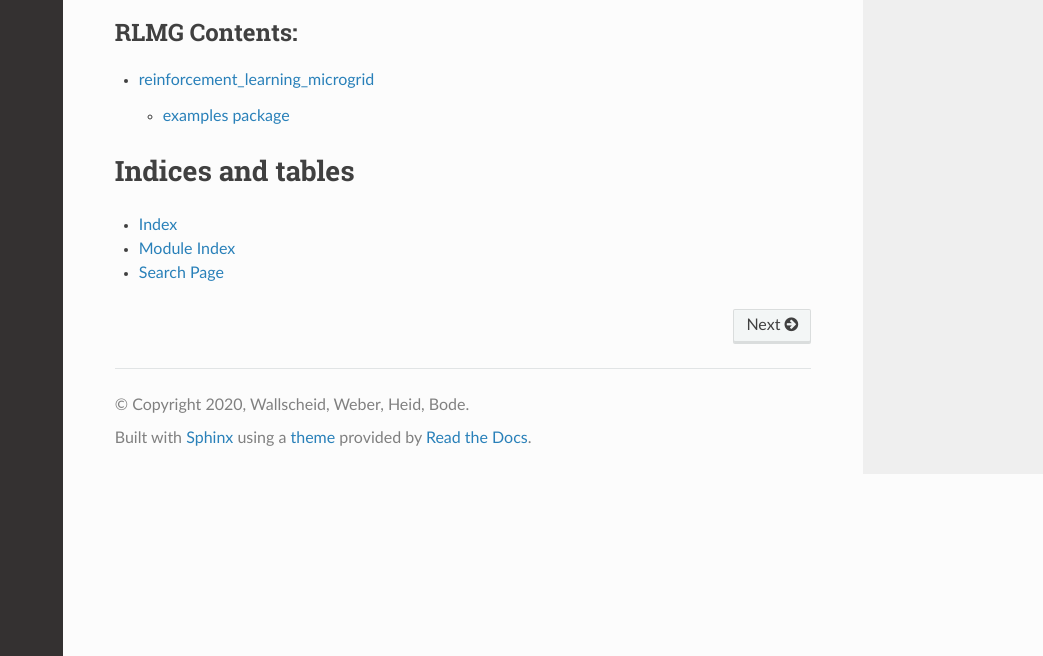
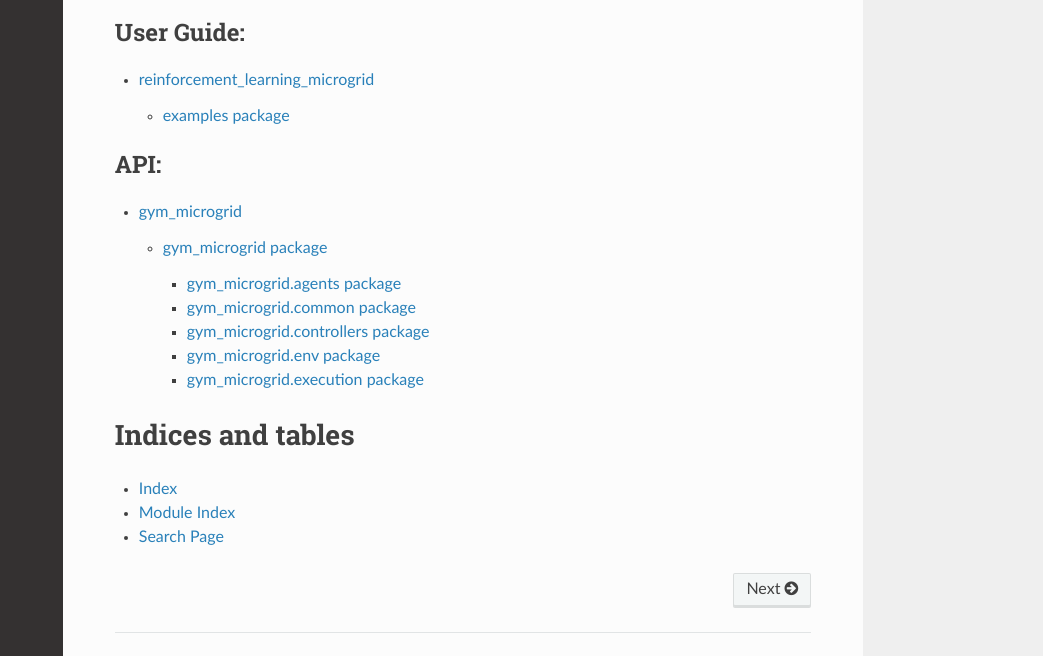
Before and after one commit to upb-lea/openmodelica-microgrid-gym, a Sphinx documentation site: the page built from docs/index.rst, in a window 1280 px wide and 900 px high, scrolled down 505 px, cut to the strip 244-900 px from the top of the window. Shown: the whole strip, without its empty margins (237-1280 px from the left). Built offline with Sphinx 7.4.7 and the Read the Docs theme 2.0.0, drawn with Linux system fonts in a browser that asks for light colours; pages that are not in the unit, such as notebooks, are missing from menus; some of the changed text lies outside the part shown.

```diff
--- /dev/null
+++ b/docs/api/gym_microgrid.agents.rst
@@ -0,0 +1,46 @@
+gym\_microgrid.agents package
+=============================
+
+Submodules
+----------
+
+gym\_microgrid.agents.agent module
+----------------------------------
+
+.. automodule:: gym_microgrid.agents.agent
+   :members:
+   :undoc-members:
+   :show-inheritance:
+
+gym\_microgrid.agents.saveopt module
+------------------------------------
+
+.. automodule:: gym_microgrid.agents.saveopt
+   :members:
+   :undoc-members:
+   :show-inheritance:
+
+gym\_microgrid.agents.staticctrl module
+---------------------------------------
+
+.. automodule:: gym_microgrid.agents.staticctrl
+   :members:
+   :undoc-members:
+   :show-inheritance:
+
+gym\_microgrid.agents.util module
+---------------------------------
+
+.. automodule:: gym_microgrid.agents.util
+   :members:
+   :undoc-members:
+   :show-inheritance:
+
+
+Module contents
+---------------
+
+.. automodule:: gym_microgrid.agents
+   :members:
+   :undoc-members:
+   :show-inheritance:
--- /dev/null
+++ b/docs/api/gym_microgrid.common.rst
@@ -0,0 +1,30 @@
+gym\_microgrid.common package
+=============================
+
+Submodules
+----------
+
+gym\_microgrid.common.itertools\_ module
+----------------------------------------
+
+.. automodule:: gym_microgrid.common.itertools_
+   :members:
+   :undoc-members:
+   :show-inheritance:
+
+gym\_microgrid.common.transforms module
+---------------------------------------
+
+.. automodule:: gym_microgrid.common.transforms
+   :members:
+   :undoc-members:
+   :show-inheritance:
+
+
+Module contents
+---------------
+
+.. automodule:: gym_microgrid.common
+   :members:
+   :undoc-members:
+   :show-inheritance:
--- /dev/null
+++ b/docs/api/gym_microgrid.controllers.rst
@@ -0,0 +1,54 @@
+gym\_microgrid.controllers package
+==================================
+
+Submodules
+----------
+
+gym\_microgrid.controllers.base module
+--------------------------------------
+
+.. automodule:: gym_microgrid.controllers.base
+   :members:
+   :undoc-members:
+   :show-inheritance:
+
+gym\_microgrid.controllers.disc\_inverter module
+------------------------------------------------
+
+.. automodule:: gym_microgrid.controllers.disc_inverter
+   :members:
+   :undoc-members:
+   :show-inheritance:
+
+gym\_microgrid.controllers.filter module
+----------------------------------------
+
+.. automodule:: gym_microgrid.controllers.filter
+   :members:
+   :undoc-members:
+   :show-inheritance:
+
+gym\_microgrid.controllers.params module
+----------------------------------------
+
+.. automodule:: gym_microgrid.controllers.params
+   :members:
+   :undoc-members:
+   :show-inheritance:
+
+gym\_microgrid.controllers.pi module
+------------------------------------
+
+.. automodule:: gym_microgrid.controllers.pi
+   :members:
+   :undoc-members:
+   :show-inheritance:
+
+
+Module contents
+---------------
+
+.. automodule:: gym_microgrid.controllers
+   :members:
+   :undoc-members:
+   :show-inheritance:
--- /dev/null
+++ b/docs/api/gym_microgrid.env.rst
@@ -0,0 +1,30 @@
+gym\_microgrid.env package
+==========================
+
+Submodules
+----------
+
+gym\_microgrid.env.modelica module
+----------------------------------
+
+.. automodule:: gym_microgrid.env.modelica
+   :members:
+   :undoc-members:
+   :show-inheritance:
+
+gym\_microgrid.env.recorder module
+----------------------------------
+
+.. automodule:: gym_microgrid.env.recorder
+   :members:
+   :undoc-members:
+   :show-inheritance:
+
+
+Module contents
+---------------
+
+.. automodule:: gym_microgrid.env
+   :members:
+   :undoc-members:
+   :show-inheritance:
--- /dev/null
+++ b/docs/api/gym_microgrid.execution.rst
@@ -0,0 +1,22 @@
+gym\_microgrid.execution package
+================================
+
+Submodules
+----------
+
+gym\_microgrid.execution.runner module
+--------------------------------------
+
+.. automodule:: gym_microgrid.execution.runner
+   :members:
+   :undoc-members:
+   :show-inheritance:
+
+
+Module contents
+---------------
+
+.. automodule:: gym_microgrid.execution
+   :members:
+   :undoc-members:
+   :show-inheritance:
--- /dev/null
+++ b/docs/api/gym_microgrid.rst
@@ -0,0 +1,21 @@
+gym\_microgrid package
+======================
+
+Subpackages
+-----------
+
+.. toctree::
+
+   gym_microgrid.agents
+   gym_microgrid.common
+   gym_microgrid.controllers
+   gym_microgrid.env
+   gym_microgrid.execution
+
+Module contents
+---------------
+
+.. automodule:: gym_microgrid
+   :members:
+   :undoc-members:
+   :show-inheritance:
--- /dev/null
+++ b/docs/api/modules.rst
@@ -0,0 +1,7 @@
+gym_microgrid
+=============
+
+.. toctree::
+   :maxdepth: 4
+
+   gym_microgrid
--- a/docs/index.rst
+++ b/docs/index.rst
@@ -39,12 +39,21 @@ For the creation of additional grid contellations, Openmodelica (nightly build r
     :members:
 
 
+
 .. toctree::
    :maxdepth: 4
    :titlesonly:
-   :caption: RLMG Contents:
+   :caption: User Guide:
 
    parts/modules
+
+
+.. toctree::
+   :maxdepth: 4
+   :titlesonly:
+   :caption: API:
+
+   api/modules
 
 
 
--- a/docs/parts/modules.rst
+++ b/docs/parts/modules.rst
@@ -4,5 +4,4 @@ reinforcement_learning_microgrid
 .. toctree::
    :maxdepth: 4
 
-   ../api/modules
    examples
```
